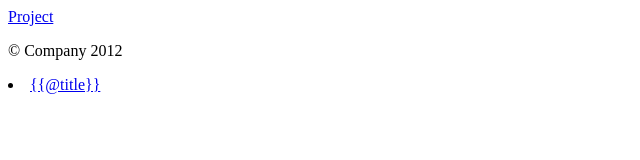
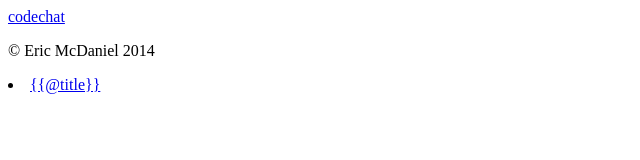
Before and after one commit to 3mcd/codechat, a website: page views/app/index.html in a window 1280 px wide. Shown: the full height of the page, 0-640 px from the left. Drawn offline with Linux system fonts and the light colour scheme.

Commit message:
Basic changes.

```diff
--- a/views/app/index.html
+++ b/views/app/index.html
@@ -23,7 +23,7 @@
   <div class="navbar navbar-inverse navbar-fixed-top">
     <div class="navbar-inner">
       <div class="container">
-        <a class="brand" href="/">Project</a>
+        <a class="brand" href="/">codechat</a>
         <div class="nav-collapse">
           <ul class="nav">
             <!-- Other templates are included like HTML elements -->
@@ -42,7 +42,7 @@
   </div>
   <footer>
     <div class="container">
-      <p>&copy; Company 2012</p>
+      <p>&copy; Eric McDaniel 2014</p>
     </div>
   </footer>
 
```
